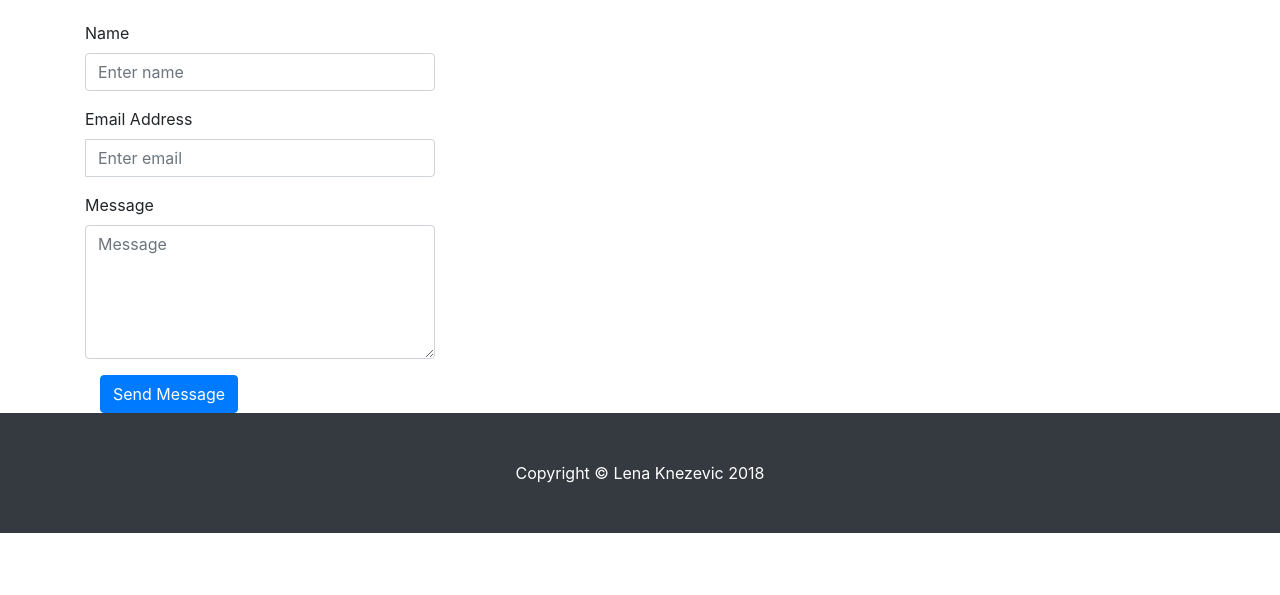
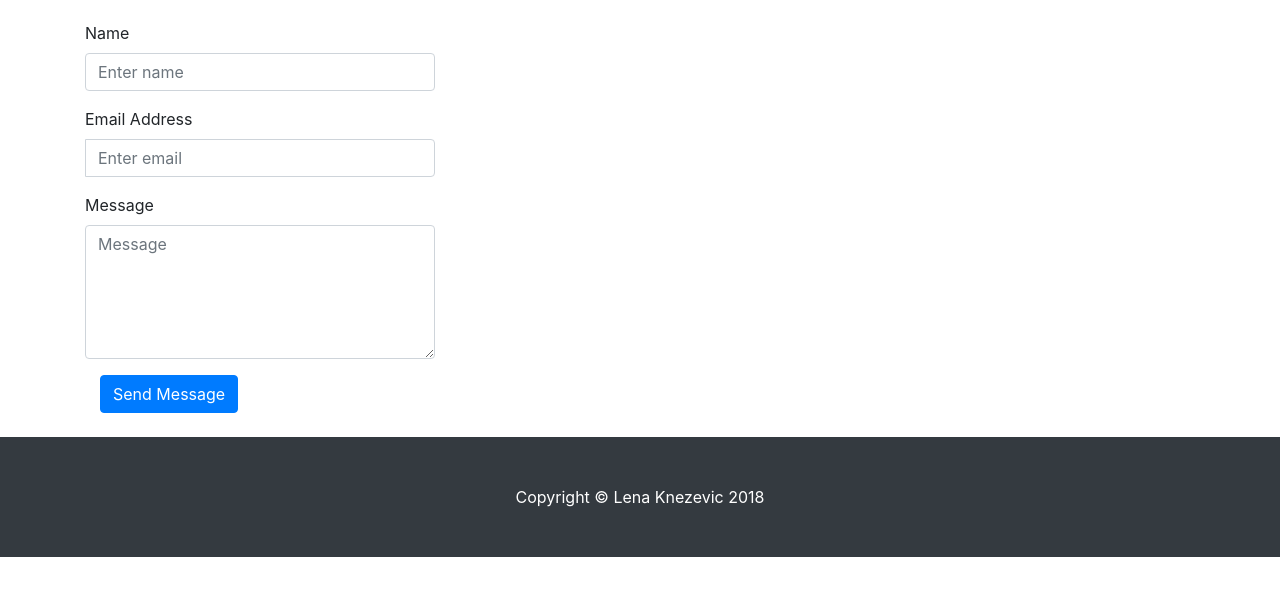
Before and after one commit to knejel/portfolio, a website: page portfolio/contact.html in a window 1280 px wide. Shown: the part 131-726 px from the top of the page. Drawn offline with Linux system fonts and the light colour scheme.

Commit message:
Update contact.html

```diff
--- a/portfolio/contact.html
+++ b/portfolio/contact.html
@@ -86,7 +86,7 @@
                     </div>
                     <div class="col-md-12">
                         <button type="submit" class="btn btn-primary pull-right" id="btnContactUs">
-                            Send Message</button>
+                            Send Message</button><br><br>
                     </div>
                 </div>
                 </form>
```
